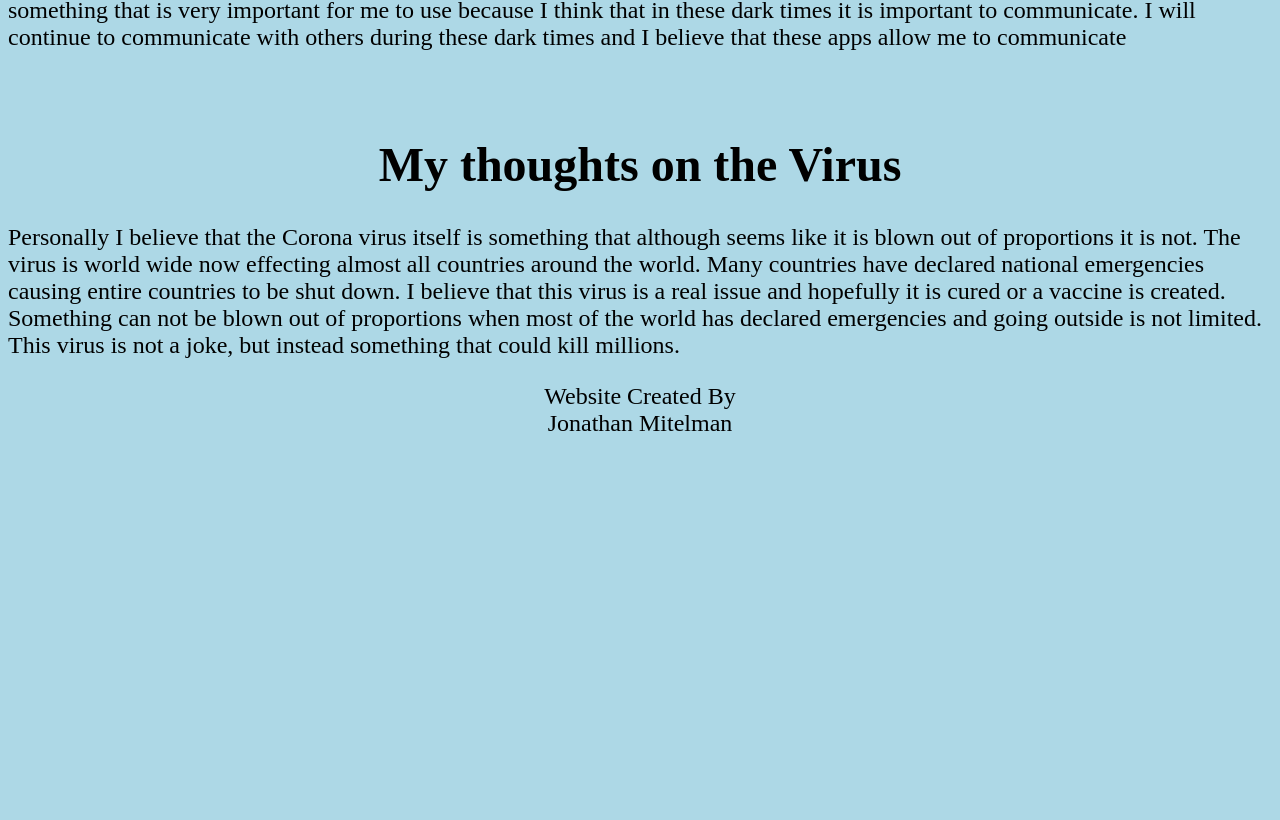
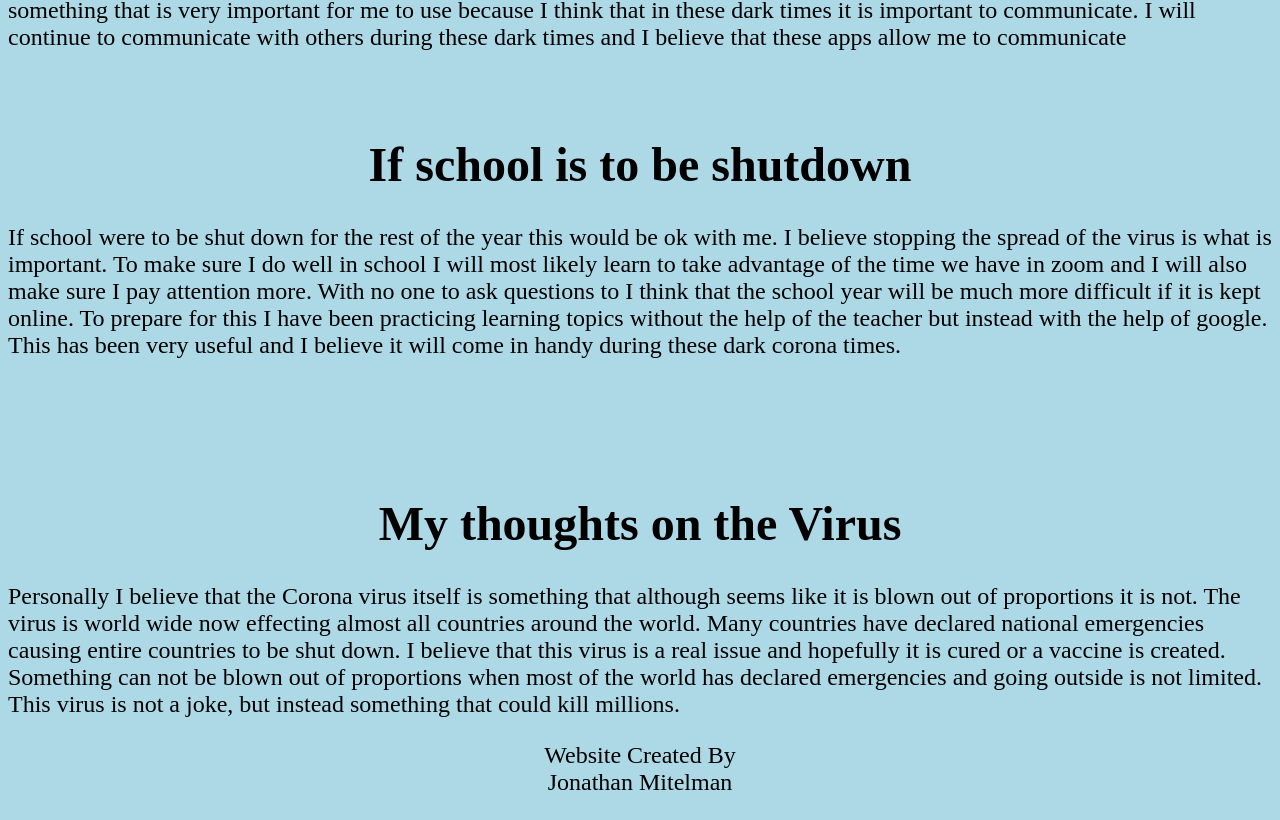
Before and after one commit to jonathanmil/CoronaLinksResourcePage, a plain HTML site: page index.html in a window 1280 px wide. Shown: the part 5212-6032 px from the top of the page. Before the commit the page ends 5673 px from the top, so only its background shows below. Drawn offline with Linux system fonts and the light colour scheme.

Commit message:
Update index.html

```diff
--- a/index.html
+++ b/index.html
@@ -115,8 +115,16 @@ Video games are something that I enjoy doing. I play video games fairly often an
   <img src="https://1000logos.net/wp-content/uploads/2019/05/Logo-TikTok-500x281.jpg"></center><br>
 Tik tok is an app that I first downloaded as a joke, however, after watching a few videos I can safely say im hooked. This app has funny videos and is sort of addicting. It is great to watch when you need a laugh and because of how challenging these few weeks have been it is nice to have something funny to watch. I enjoy the app and would highly reccomend it to others. For this break caused by corona I will continue to watch tiktoks and I think it is fun.
 <br><br><br><br><center><img src="https://fivechannels.com/wp-content/uploads/The-Eight-Best-Types-of-Social-Media-for-Advertising-1.jpg"></center><br>
-The final thing that I will do over this long break caused by corona is use social media to communicate with other people who I can not hang out with because of the virus. I enjoy using snapchat for messaging people and I think that social media in general is something that is very important for me to use because I think that in these dark times it is important to communicate. I will continue to communicate with others during these dark times and I believe that these apps allow me to communicate<br>
+The final thing that I will do over this long break caused by corona is use social media to communicate with other people who I can not hang out with because of the virus. I enjoy using snapchat for messaging people and I think that social media in general is something that is very important for me to use because I think that in these dark times it is important to communicate. I will continue to communicate with others during these dark times and I believe that these apps allow me to communicate<br><br><br>
+<center>
+   <h1>
+  <font size="50">If school is to be shutdown</font>
+  </h1></center><p>
+   If school were to be shut down for the rest of the year this would be ok with me. I believe stopping the spread of the virus is what is important. To make sure I do well in school I will most likely learn to take advantage of the time we have in zoom and I will also make sure I pay attention more. With no one to ask questions to I think that the school year will be much more difficult if it is kept online. To prepare for this I have been practicing learning topics without the help of the teacher but instead with the help of google. This has been very useful and I believe it will come in handy during these dark corona times.
+
+  </p><br>
 <br><br>
+
 <center>
    <h1>
   <font size="50">My thoughts on the Virus</font>
```
